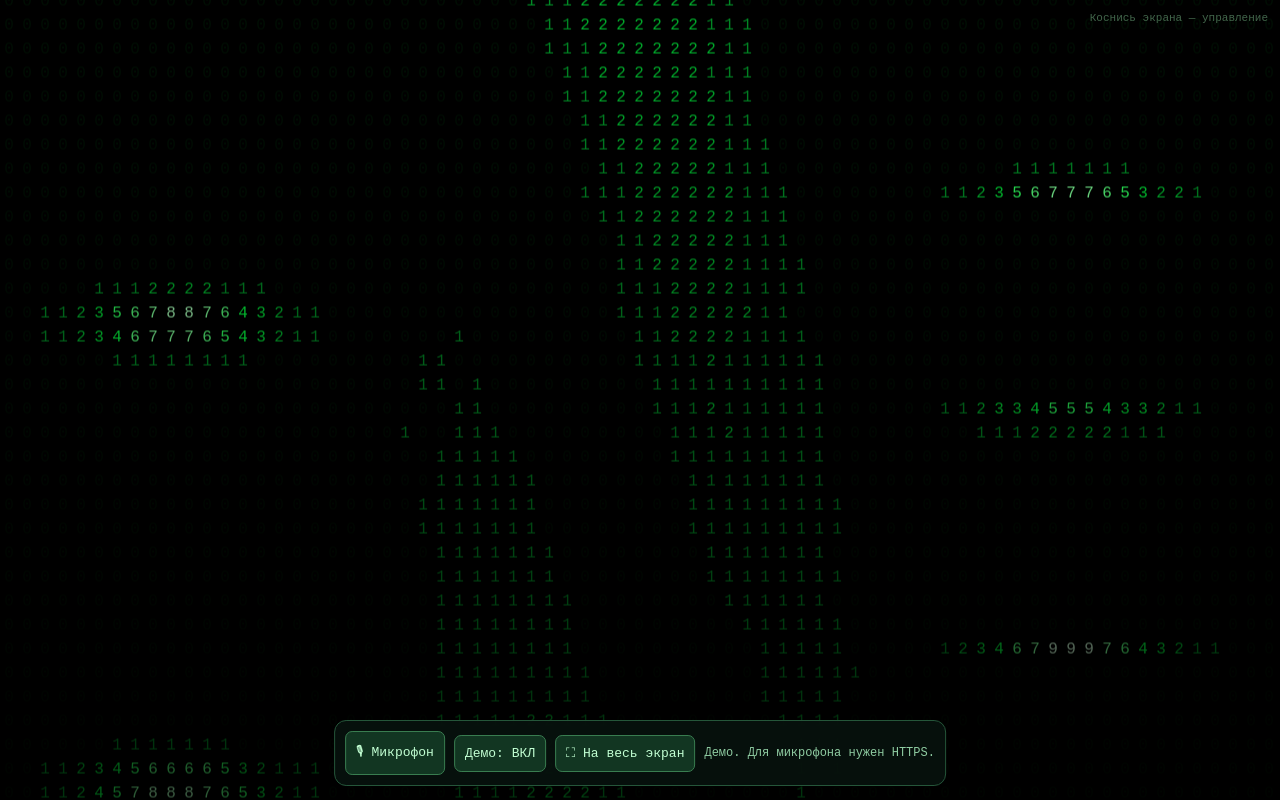
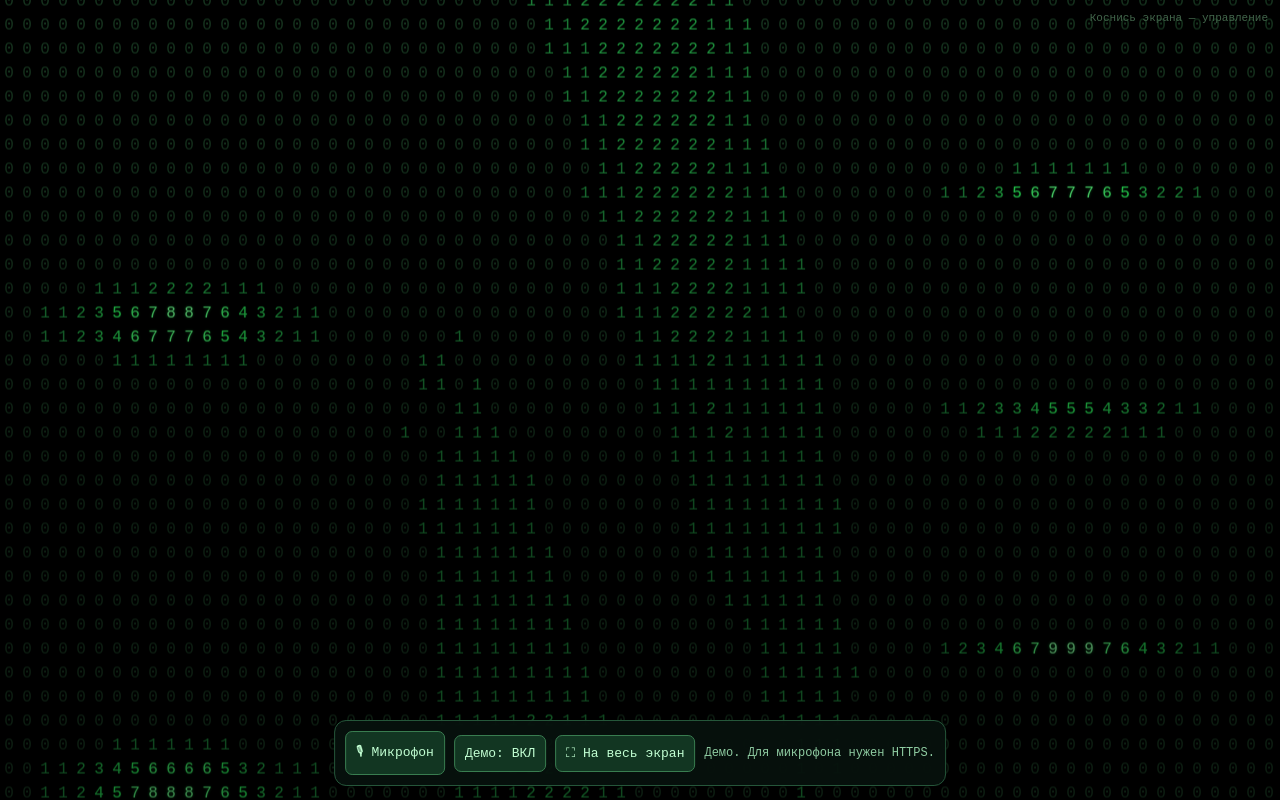
Before and after one commit to ashittheniflickit/matrix-spectrum, a plain HTML site: page index.html in a window 1280 px wide. Drawn offline with Linux system fonts and the light colour scheme; animation ran at ten frames a second.

Commit message:
Add files via upload

```diff
--- a/index.html
+++ b/index.html
@@ -1,4 +1,4 @@
-<!doctype html><html lang="ru"><head><meta charset="utf-8"><meta name="viewport" content="width=device-width,initial-scale=1,viewport-fit=cover"><meta name="theme-color" content="#000000" media="(prefers-color-scheme: dark)"><meta name="theme-color" content="#000000" media="(prefers-color-scheme: light)"><meta name="color-scheme" content="dark"><meta name="supported-color-schemes" content="dark"><meta name="mobile-web-app-capable" content="yes"><meta name="apple-mobile-web-app-capable" content="yes"><link rel="manifest" href="manifest.webmanifest"><title>Matrix Spectrum v4</title><style>
+<!doctype html><html lang="ru"><head><meta charset="utf-8"><meta name="viewport" content="width=device-width,initial-scale=1,viewport-fit=cover"><meta name="theme-color" content="#000000" media="(prefers-color-scheme: dark)"><meta name="theme-color" content="#000000" media="(prefers-color-scheme: light)"><meta name="color-scheme" content="dark"><meta name="supported-color-schemes" content="dark"><meta name="mobile-web-app-capable" content="yes"><meta name="apple-mobile-web-app-capable" content="yes"><link rel="manifest" href="manifest.webmanifest"><title>Matrix Spectrum v5</title><style>
 :root{color-scheme:dark;background:#000000}*{box-sizing:border-box}html,body{margin:0;width:100%;height:100%;overflow:hidden;background:#000000;color:#a3ffb8;font-family:monospace}canvas{display:block;width:100%;height:100%;touch-action:manipulation}#panel{position:fixed;left:50%;bottom:max(14px,env(safe-area-inset-bottom));transform:translateX(-50%);display:flex;align-items:center;gap:9px;flex-wrap:wrap;justify-content:center;width:max-content;max-width:96vw;background:#07110df2;border:1px solid #25563a;border-radius:12px;padding:10px;transition:opacity .35s}button{font:13px monospace;background:#123622;color:#c2ffd3;border:1px solid #397d50;border-radius:7px;padding:10px;cursor:pointer}#status{font-size:12px;max-width:310px;overflow-wrap:anywhere;color:#8fcca2}#hint{position:fixed;top:12px;right:12px;color:#42664b;font:11px monospace;pointer-events:none}body.hidden #panel{opacity:0;pointer-events:none}body.hidden #hint{opacity:0}@media(max-width:600px){#panel{width:94vw}}
 </style></head><body><canvas id="screen"></canvas><div id="hint">Коснись экрана — управление</div><div id="panel"><button id="mic">🎙 Микрофон</button><button id="demo">Демо: ВКЛ</button><button id="full">⛶ На весь экран</button><span id="status">Демо. Для микрофона нужен HTTPS.</span></div><script>
 'use strict';
@@ -6,10 +6,25 @@ const c=document.getElementById('screen'),ctx=c.getContext('2d',{alpha:false}),m
 let W=0,H=0,C=0,R=0,cw=0,ch=0,history=[],demo=true,analyser=null,data=null,audio=null,stream=null,last=0,acc=0,simTime=0,hideTimer=null;
 const PERIOD=64,MINHZ=40,MAXHZ=12000;
 let prevLevels=new Float32Array(0),floorLevels=new Float32Array(0),glyphs=[];
-function makeGlyphs(){glyphs=[];const d=Math.min(devicePixelRatio||1,1.5),font=Math.round(cw*.91);for(let v=0;v<10;v++){
- const tile=document.createElement('canvas');tile.width=Math.ceil(cw*d);tile.height=Math.ceil(ch*d);
- const g=tile.getContext('2d');g.scale(d,d);g.font=`${font}px monospace`;g.textAlign='center';g.textBaseline='middle';
- const light=v===0?8:Math.min(94,19+v*8);g.fillStyle=`hsl(${137-v*.7} 100% ${light}%)`;g.fillText(String(v),cw/2,ch/2);glyphs.push(tile)}}
+function makeGlyphs(){
+ glyphs=[];
+ const d=Math.min(devicePixelRatio||1,1.5),font=Math.round(cw*.91);
+ for(let v=0;v<10;v++){
+  // Render glow once into each cached tile, not every animation frame.
+  const tile=document.createElement('canvas');tile.width=Math.ceil(cw*d);tile.height=Math.ceil(ch*d);
+  const g=tile.getContext('2d');g.scale(d,d);
+  g.font=`${font}px monospace`;g.textAlign='center';g.textBaseline='middle';
+  const light=v===0?18:Math.min(75,24+v*5.3);
+  const saturation=v===0?38:Math.min(83,60+v*2);
+  const ink=`hsl(${137-v*.5} ${saturation}% ${light}%)`;
+  if(v>0){
+   g.shadowColor=`hsla(136,95%,58%,${(.10+v*.045).toFixed(3)})`;
+   g.shadowBlur=(.5+v*.30)*Math.min(1,cw/14);
+  }
+  g.fillStyle=ink;g.fillText(String(v),cw/2,ch/2);
+  glyphs.push(tile);
+ }
+}
 function showControls(){document.body.classList.remove('hidden');clearTimeout(hideTimer);hideTimer=setTimeout(()=>document.body.classList.add('hidden'),6500)}
 c.addEventListener('click',showControls);
 function resize(){W=innerWidth;H=innerHeight;const d=Math.min(devicePixelRatio||1,1.5);c.width=Math.round(W*d);c.height=Math.round(H*d);ctx.setTransform(d,0,0,d,0,0);cw=Math.max(11,Math.min(18,Math.round(W/73)));ch=Math.round(cw*1.36);const old=history,oldC=C;C=Math.ceil(W/cw);R=Math.ceil(H/ch)+2;history=old.slice(0,R).map(row=>Array.from({length:C},(_,i)=>row[Math.min(oldC-1,Math.floor(i*oldC/C))]||0));while(history.length<R)history.push(new Uint8Array(C));prevLevels=new Float32Array(C);floorLevels=new Float32Array(C);makeGlyphs();ctx.font=`${Math.round(cw*.91)}px monospace`;ctx.textAlign='center';ctx.textBaseline='middle'}
@@ -38,8 +53,8 @@ function draw(){ctx.fillStyle='#000000';ctx.fillRect(0,0,W,H);
  const offset=acc/PERIOD-1;
  for(let y=0;y<history.length;y++){
   const yy=(y+offset)*ch;if(yy< -ch||yy>H+ch)continue;
-  const row=history[y],fade=Math.max(.36,1-y/(R+9));ctx.globalAlpha=fade;
-  for(let x=0;x<C;x++){const v=row[x];ctx.globalAlpha=fade*(v===0?.36:1);ctx.drawImage(glyphs[v],x*cw,yy,cw,ch)}
+  const row=history[y],fade=Math.max(.58,1-y/(R+14));ctx.globalAlpha=fade;
+  for(let x=0;x<C;x++){const v=row[x];ctx.globalAlpha=fade*(v===0?.86:1);ctx.drawImage(glyphs[v],x*cw,yy,cw,ch)}
  }
  ctx.globalAlpha=1;
 }
--- a/sw.js
+++ b/sw.js
@@ -1 +1 @@
-const CACHE='matrix-spectrum-v4-1';self.addEventListener('install',e=>{e.waitUntil(caches.open(CACHE).then(c=>c.addAll(['./','./index.html','./manifest.webmanifest','./icon.png','./icon-512.png'])));self.skipWaiting()});self.addEventListener('activate',e=>{e.waitUntil(caches.keys().then(keys=>Promise.all(keys.filter(k=>k!==CACHE).map(k=>caches.delete(k)))));self.clients.claim()});self.addEventListener('fetch',e=>{if(e.request.method==='GET')e.respondWith(fetch(e.request).catch(()=>caches.match(e.request)))});
+const CACHE='matrix-spectrum-v5-1';self.addEventListener('install',e=>{e.waitUntil(caches.open(CACHE).then(c=>c.addAll(['./','./index.html','./manifest.webmanifest','./icon.png','./icon-512.png'])));self.skipWaiting()});self.addEventListener('activate',e=>{e.waitUntil(caches.keys().then(keys=>Promise.all(keys.filter(k=>k!==CACHE).map(k=>caches.delete(k)))));self.clients.claim()});self.addEventListener('fetch',e=>{if(e.request.method==='GET')e.respondWith(fetch(e.request).catch(()=>caches.match(e.request)))});
```
